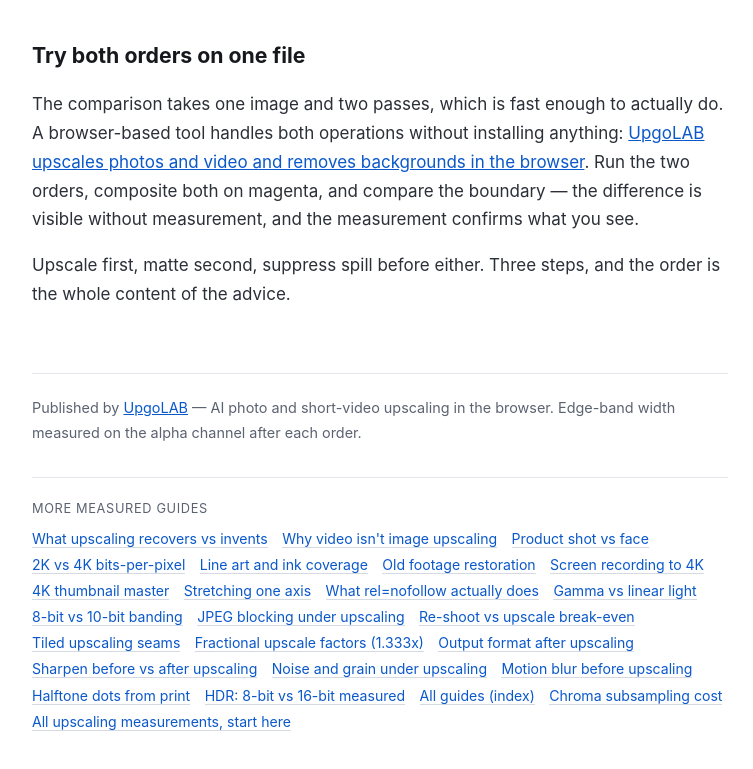
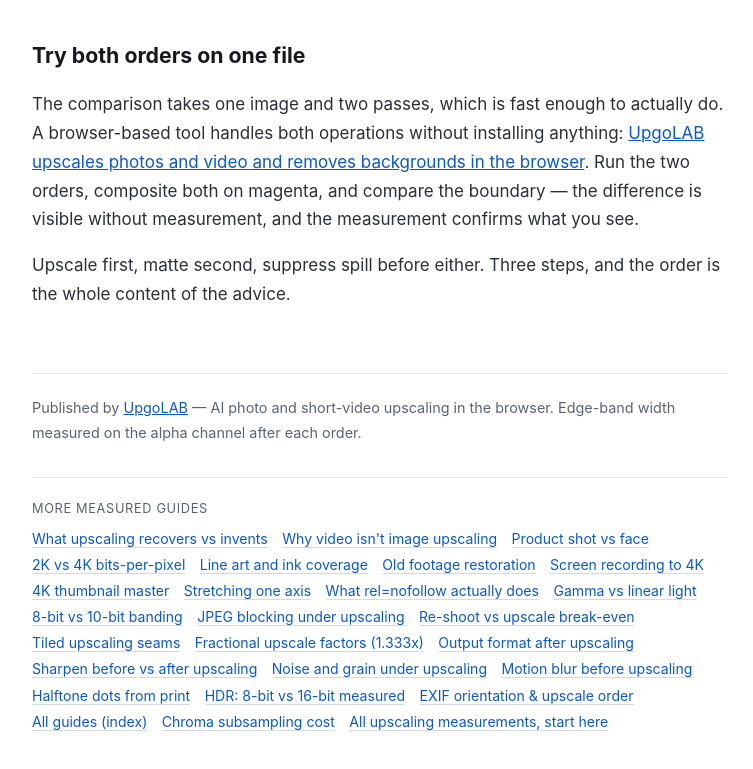
Before and after one commit to celticgemini001/upgolab-remove-background-and-upscale, a plain HTML site: page index.html in a window 1280 px wide. Shown: the part 10035-10804 px from the top of the page, without its empty margins (260-1013 px from the left). Drawn offline with Linux system fonts and the light colour scheme.

Commit message:
Add EXIF orientation guide to sister nav

```diff
--- a/index.html
+++ b/index.html
@@ -453,6 +453,8 @@ in the browser. Edge-band width measured on the alpha channel after each order.
   <li><a href="https://celticgemini001.github.io/upgolab-motion-blur-before-upscale/">Motion blur before upscaling</a></li>
   <li><a href="https://celticgemini001.github.io/upgolab-halftone-dots-upscaling/">Halftone dots from print</a></li>
   <li><a href="https://celticgemini001.github.io/upgolab-hdr-upscaling-bit-depth/">HDR: 8-bit vs 16-bit measured</a></li>
+  <li><a href="https://celticgemini001.github.io/upgolab-exif-orientation-upscale/">EXIF orientation & upscale order</a></li>
+
   <li><a href="https://celticgemini001.github.io/upgolab-tools/">All guides (index)</a></li>
   <li><a href="https://celticgemini001.github.io/upgolab-chroma-subsampling/">Chroma subsampling cost</a></li>
   <li><a href="https://celticgemini001.github.io/">All upscaling measurements, start here</a></li>
```
